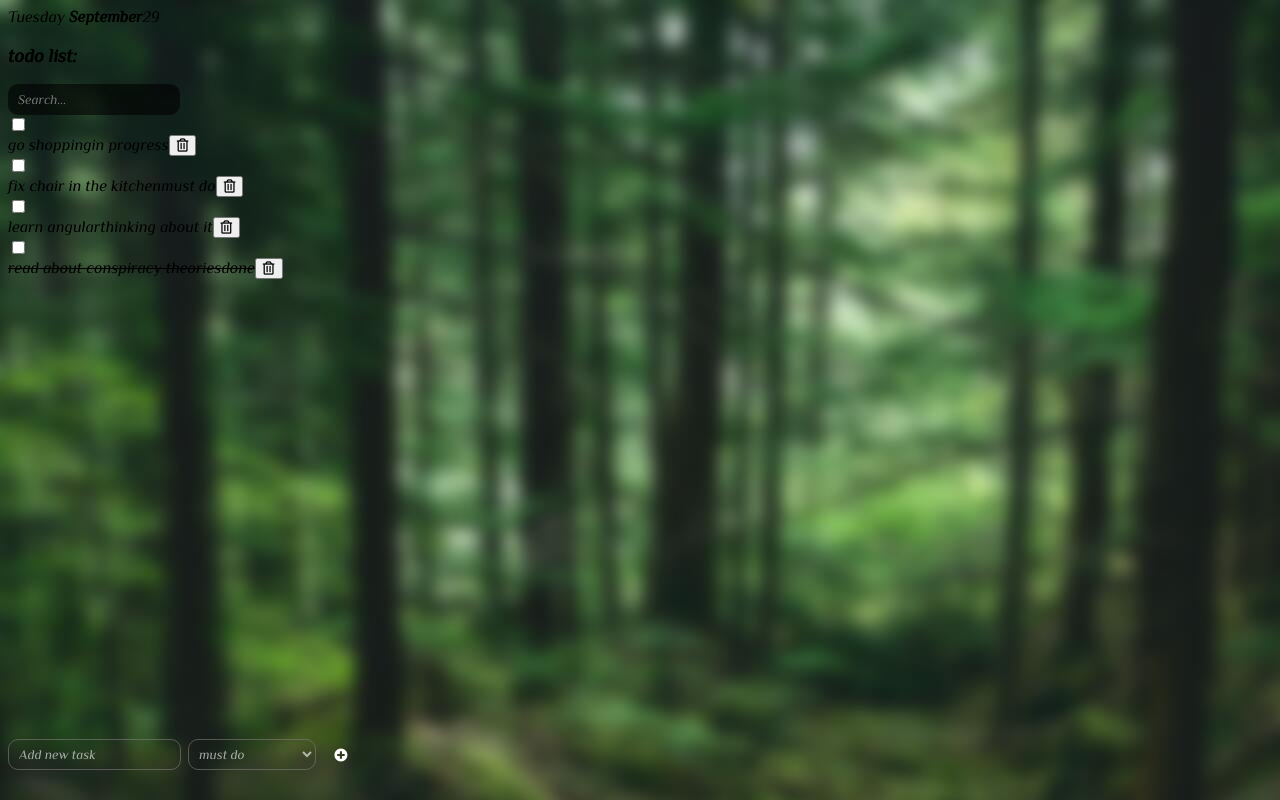
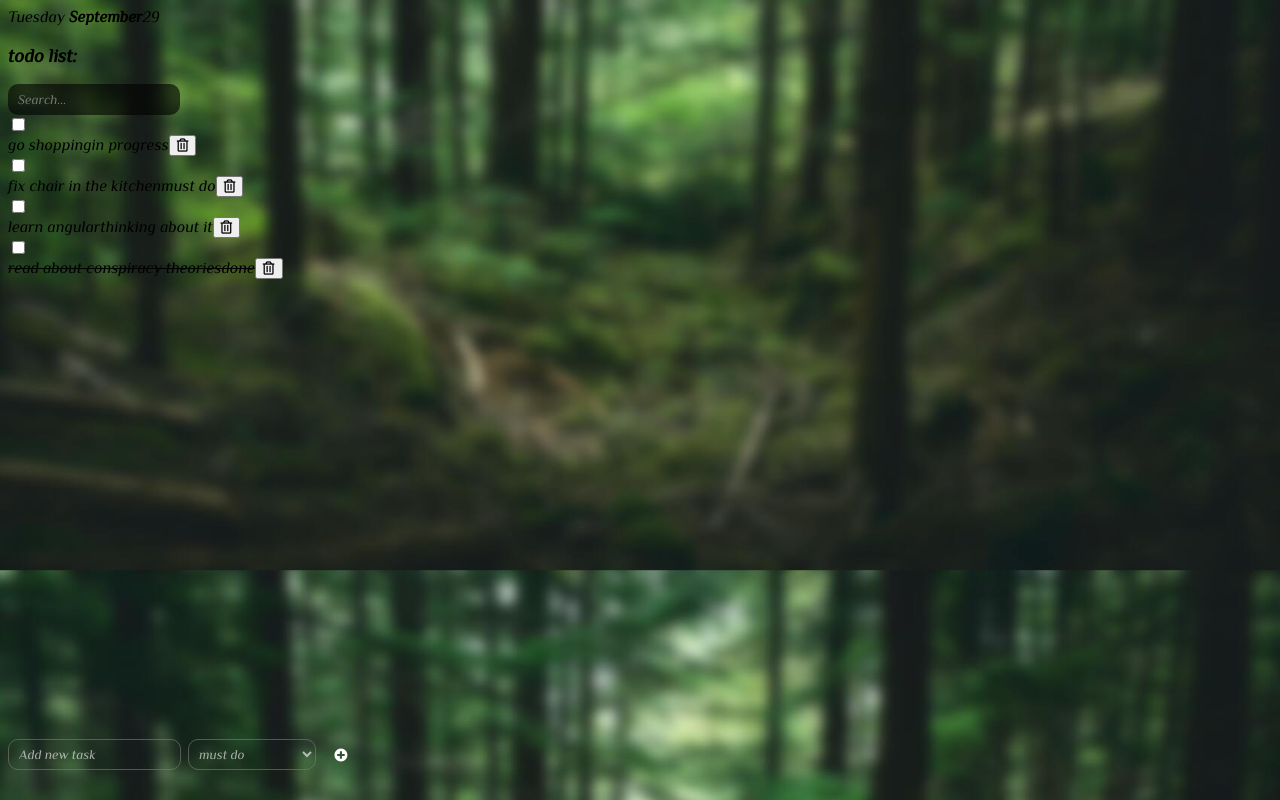
Before and after one commit to Ozukyo/todo-list-angular, an Angular app: page / in a window 1280 px wide. Built offline with nearby package versions, Linux system fonts and the light colour scheme; data requests are answered from the project's data file.

Commit message:
Fix background problem

```diff
--- a/src/styles.css
+++ b/src/styles.css
@@ -4,5 +4,5 @@
   font-family: 'Philosopher', sans-serif;
 }
 body {
-  background-image: url("assets/img/ima.jpg");
+  background: url("assets/img/ima.jpg") center center/cover;
 }
```
